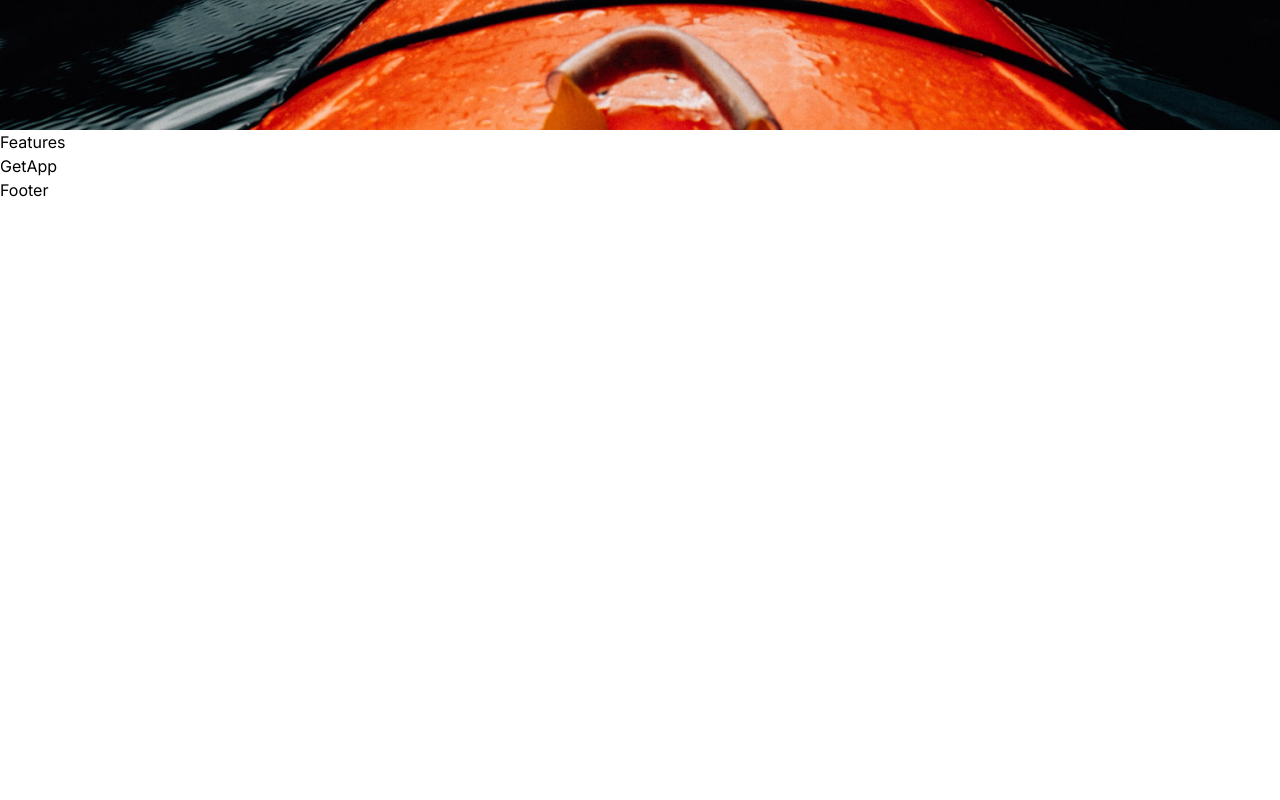
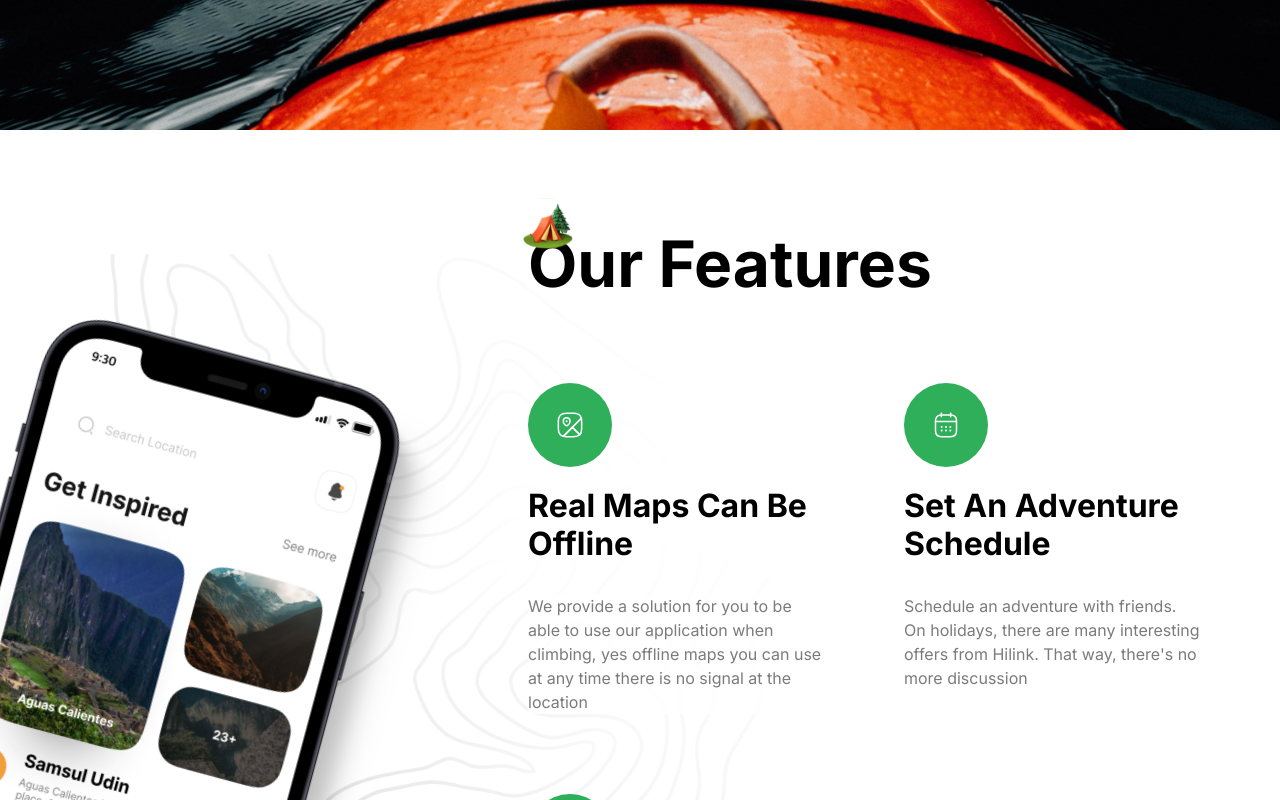
Before and after one commit to sanidhyy/travel-app, a Next.js app: page / in a window 1280 px wide. Shown: the part 2560-3360 px from the top of the page. Before the commit the page ends 2762 px from the top, so only its background shows below. Built offline with nearby package versions, Linux system fonts and the light colour scheme.

Commit message:
features section done

```diff
--- a/components/Features.tsx
+++ b/components/Features.tsx
@@ -1,5 +1,72 @@
+import { FEATURES } from "@/constants";
+import Image from "next/image";
+
+type FeatureItem = {
+  title: string;
+  icon: string;
+  variant: string;
+  description: string;
+};
+
+const FeatureItem = ({ title, icon, variant, description }: FeatureItem) => {
+  return (
+    <li className="flex w-full flex-1 flex-col items-start">
+      <div className={`rounded-full p-4 lg:p-7 bg-${variant}-50`}>
+        <Image src={icon} alt="map" width={28} height={28} />
+      </div>
+
+      <h2 className="bold-20 lg:bold-32 mt-5 capitalize">{title}</h2>
+      <p className="regular-16 mt-5 bg-white/80 text-gray-30 lg:mt-[30px] lg:bg-none">
+        {description}
+      </p>
+    </li>
+  );
+};
+
 const Features = () => {
-  return <div>Features</div>;
+  return (
+    <section className="flexCenter flex-col overflow-hidden bg-feature-bg bg-center bg-no-repeat py-24">
+      <div className="max-container padding-container relative w-full flex justify-end">
+        {/* left side */}
+        <div className="flex flex-1 lg:min-h-[900px]">
+          <Image
+            src="/phone.png"
+            alt="phone"
+            width={440}
+            height={1000}
+            className="feature-phone"
+          />
+        </div>
+
+        {/* right side */}
+        <div className="z-10 flex w-full flex-col lg:w-[60%]">
+          <div className="relative">
+            <Image
+              src="/camp.svg"
+              alt="camp"
+              width={50}
+              height={50}
+              className="absolute left-[-5px] top-[-28px] w-10 lg:w-[50px]"
+            />
+
+            <h2 className="bold-40 lg:bold-64">Our Features</h2>
+          </div>
+
+          <ul className="mt-10 grid gap-10 md:grid-cols-2 lg:mt-20 lg:gap-20">
+            {FEATURES.map((feature) => (
+              <FeatureItem
+                key={feature.title}
+                title={feature.title}
+                icon={feature.icon}
+                variant={feature.variant}
+                description={feature.description}
+              />
+            ))}
+          </ul>
+        </div>
+      </div>
+    </section>
+  );
 };
 
 export default Features;
```
